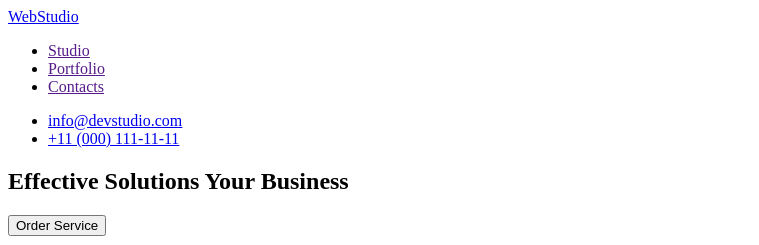
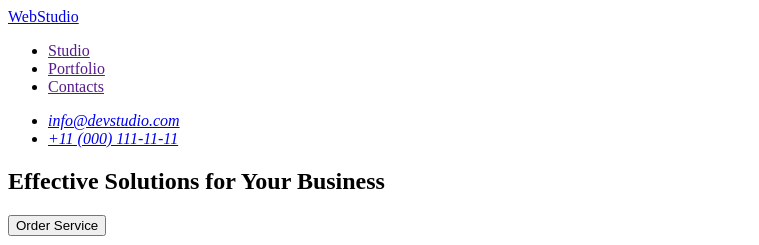
Before and after one commit to svetalonline14/goit-markup-hw-01, a plain HTML site: page index.html in a window 1280 px wide. Shown: the top 245 px of the page, without its empty margins (0-759 px from the left). Drawn offline with Linux system fonts and the light colour scheme.

Commit message:
version 2

```diff
--- a/index.html
+++ b/index.html
@@ -16,14 +16,16 @@
           <li><a href="">Contacts</a></li>
         </ul>
       </nav>
-      <ul>
-        <li><a href="mailto:info@devstudio.com">info@devstudio.com</a></li>
-        <li><a href="tel:+110001111111">+11 (000) 111-11-11</a></li>
-      </ul>
+      <address>
+        <ul>
+          <li><a href="mailto:info@devstudio.com">info@devstudio.com</a></li>
+          <li><a href="tel:+110001111111">+11 (000) 111-11-11</a></li>
+        </ul>
+      </address>
     </header>
     <main>
       <section>
-        <h1>Effective Solutions Your Business</h1>
+        <h1>Effective Solutions for Your Business</h1>
         <button type="button">Order Service</button>
       </section>
       <section>
```
